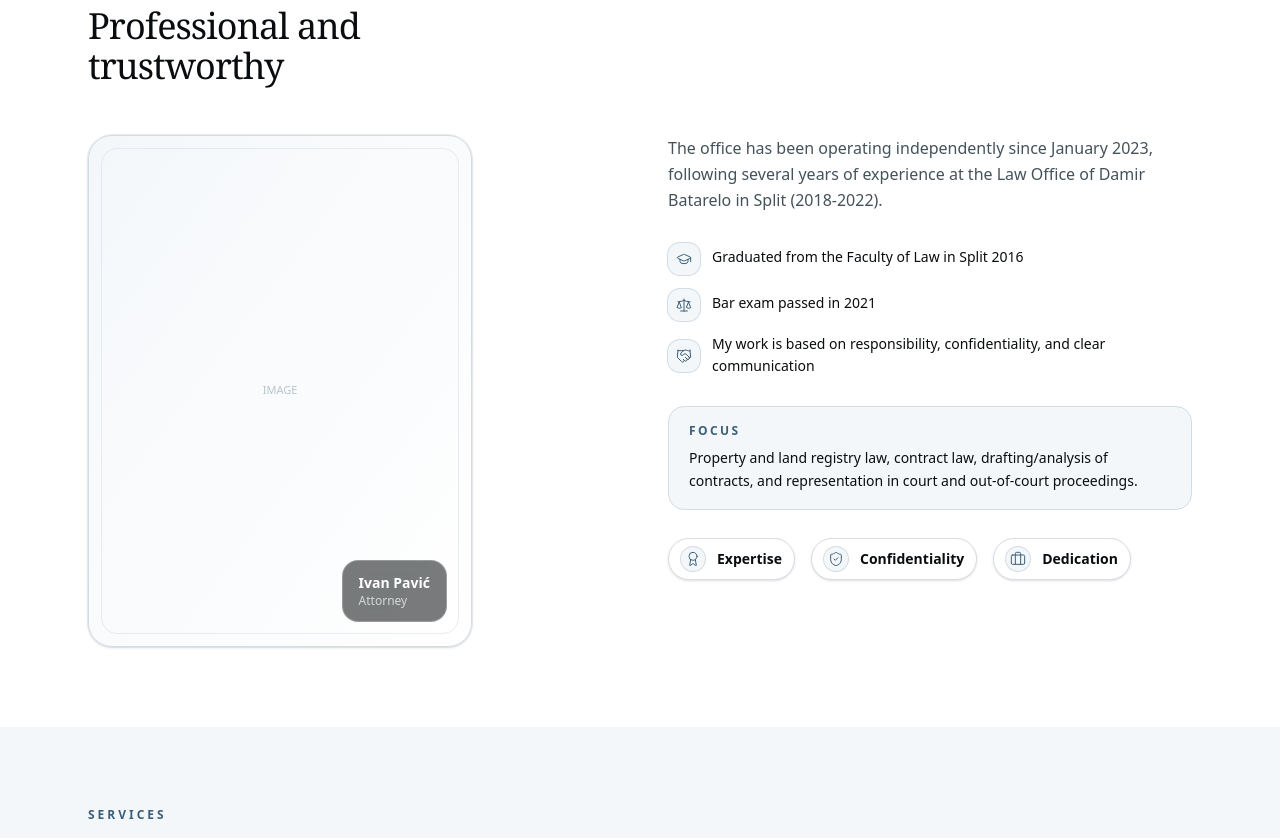
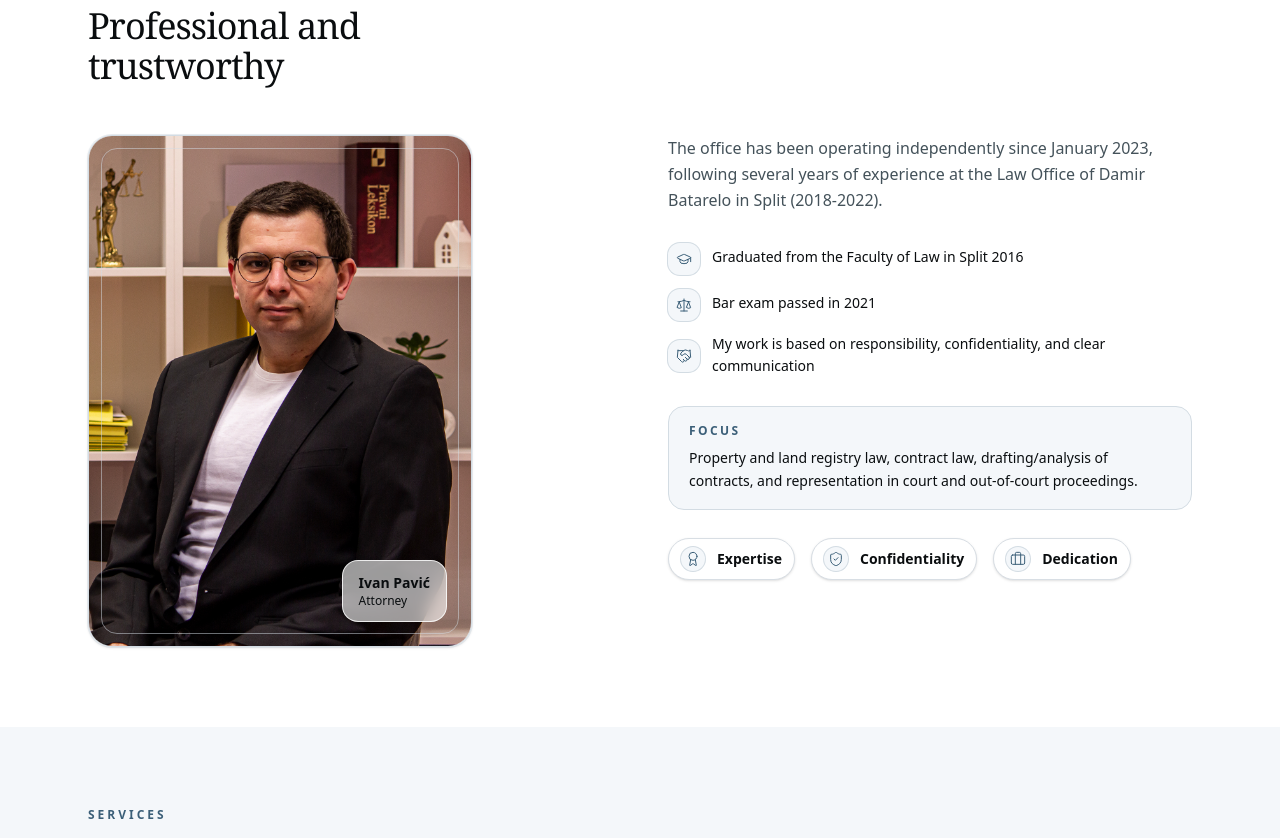
Before and after one commit to ipavic933-spec/website-pavic, a Next.js app: page /en in a window 1280 px wide. Shown: the part 800-1638 px from the top of the page. Built offline with nearby package versions, Linux system fonts and the light colour scheme.

Commit message:
chore: about us photo

```diff
--- a/lode/practices.md
+++ b/lode/practices.md
@@ -30,6 +30,8 @@ Practices
 - Place reusable UI in `src/components/`.
 - Keep the hero section in `src/components/Hero.tsx` on a solid dark brand background (`bg-brand-900`) with high-contrast white foreground text.
 - Keep the hero photo treatment minimal: image + gradient overlays only, without bottom-left identity badges or name chips.
+- In `src/components/About.tsx`, render the portrait with `next/image` using `/ivan-pavic-photo.jpg` from `public/` and remove placeholder-only layers once a real photo exists.
+- Keep the About name badge in `src/components/About.tsx` on a near-white translucent background (`bg-white/70`) with dark text (`text-ink-900`, `text-ink-700`) so it stays readable over dark photo areas.
 - Keep mobile menu links hidden by default and reveal them only when the header toggle state is open.
 - Render the opened mobile menu as a full-width overlay (`fixed inset-x-0 w-screen`) below the header.
 - For uncontrolled forms, use `name` attributes on inputs when reading values with `FormData`; `id` alone is not serialized.
--- a/lode/summary.md
+++ b/lode/summary.md
@@ -1,6 +1,6 @@
 # Summary
 
-Website Pavic is a small Next.js 16 App Router site under `src/app` with a shared root layout (header + footer), a minimal home page, and Tailwind CSS v4 global styles; reusable sections live in `src/components`, and the header contains responsive navigation with a desktop inline menu and a mobile full-width overlay menu that toggles from a hamburger button.
+Website Pavic is a small Next.js 16 App Router site under `src/app` with a shared root layout (header + footer), a minimal home page, and Tailwind CSS v4 global styles; reusable sections live in `src/components`, the header contains responsive navigation with a desktop inline menu and a mobile full-width overlay menu, and the About section renders a portrait photo from `public/ivan-pavic-photo.jpg`.
 
 Related
 - [Terminology](terminology.md)
@@ -48,6 +48,7 @@ Invariants
 - The home page lives at `src/app/page.tsx`.
 - Mobile navigation links render only after tapping the hamburger icon in `src/app/components/Header.tsx`.
 - Open mobile navigation is a full-width overlay dropdown and does not push page content down.
+- The About image in `src/components/About.tsx` is rendered with `next/image` from `/ivan-pavic-photo.jpg` and has no placeholder overlay layer.
 
 Rationale
 - A simple layout keeps the site structure consistent while content evolves.
--- a/src/components/About.tsx
+++ b/src/components/About.tsx
@@ -1,4 +1,5 @@
 import { useTranslations } from "next-intl";
+import Image from "next/image";
 import { Badge } from "./ui/badge";
 import { generalInformation } from "@/data/generalInformation";
 import { pillList } from "@/data/pillList";
@@ -18,21 +19,26 @@ export function About() {
 
         <div className="grid gap-14 lg:grid-cols-2 lg:items-start">
           <div className="flex items-start justify-center order-2 lg:justify-start lg:order-1">
-            <div className="relative aspect-3/4 w-full max-w-sm overflow-hidden rounded-3xl border border-brand-200 bg-linear-to-br from-brand-50 to-white shadow-sm ring-1 ring-brand-200/50">
+            <div className="relative aspect-3/4 w-full max-w-sm overflow-hidden rounded-3xl border border-brand-200 shadow-sm ring-1 ring-brand-200/50">
+              <Image
+                src="/ivan-pavic-photo.jpg"
+                alt="Portrait photo"
+                fill
+                priority
+                sizes="(min-width: 1024px) 24rem, 100vw"
+                className="object-cover"
+              />
               <div className="absolute bottom-6 right-6">
-                <div className="rounded-2xl border border-white/25 bg-ink-900/55 px-4 py-3 backdrop-blur-sm">
-                  <p className="text-sm font-semibold text-white">
+                <div className="rounded-2xl border border-white/80 bg-white/60 px-4 py-3 backdrop-blur-sm">
+                  <p className="text-sm font-semibold text-ink-900">
                     {t("aboutMe.cardName")}
                   </p>
-                  <p className="text-xs text-white/70">
+                  <p className="text-xs text-ink-700">
                     {t("aboutMe.cardRole")}
                   </p>
                 </div>
               </div>
               <div className="pointer-events-none absolute inset-3 rounded-2xl border border-brand-200/50" />
-              <div className="absolute inset-0 flex flex-col items-center justify-center gap-3 text-brand-700/30">
-                <span className="text-[11px] text-brand-700/35">IMAGE</span>
-              </div>
             </div>
           </div>
 
```
Also changed, not shown: public/ivan-pavic-photo.jpg (added).
